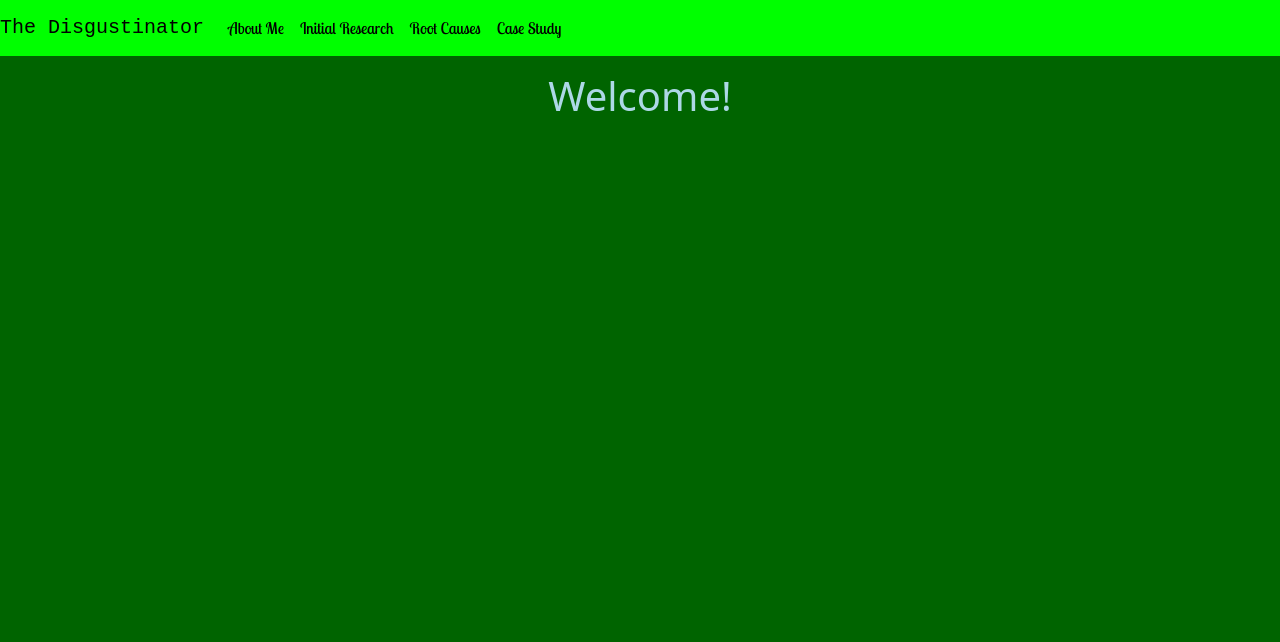
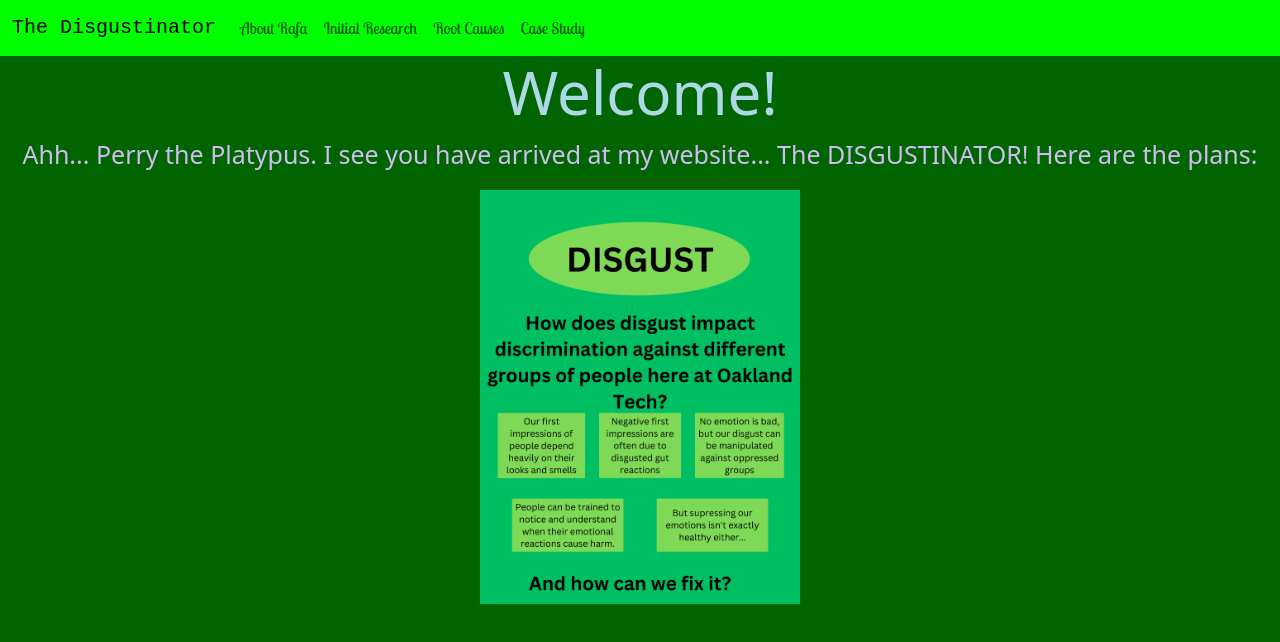
Before and after one commit to stupidcupid135/CS-Capstone, a plain HTML site: page index.html in a window 1280 px wide. Drawn offline with nearby package versions, Linux system fonts and the light colour scheme.

Commit message:
Wednesday 10/11 Update

```diff
--- a/index.html
+++ b/index.html
@@ -20,30 +20,35 @@
         <![endif]-->
 
         <!--Navbar Content-->
-        <nav class="navbar fixed-top navbar-expand-lg navbar-light" style="background-color:#00FF00;">
-            <a class="navbar-brand" href="index.html">The Disgustinator</a>
-
-            <div>
+        <nav class="navbar navbar-expand-lg">
+            <div class="container-fluid">
+              <a class="navbar-brand" href="./index.html">The Disgustinator</a>
+              <button class="navbar-toggler" type="button" data-bs-toggle="collapse" data-bs-target="#navbarSupportedContent" aria-controls="navbarSupportedContent" aria-expanded="false" aria-label="Toggle navigation">
+                <span class="navbar-toggler-icon"></span>
+              </button>
+              <div class="collapse navbar-collapse" id="navbarSupportedContent">
                 <ul class="navbar-nav me-auto mb-2 mb-lg-0">
                   <li class="nav-item">
-                        <a class="nav-link active" aria-current="page" href="AboutRafa.html">About Me</a>
+                    <a class="nav-link" href="./AboutRafa.html">About Rafa</a>
                   </li>
                   <li class="nav-item">
-                        <a class="nav-link active" aria-current="page" href="InitialResearchRafa.html">Initial Research</a>
+                    <a class="nav-link" href="./InitialResearchRafa.html">Initial Research</a>
                   </li>
                   <li class="nav-item">
-                        <a class="nav-link active" aria-current="page" href="RootCausesRafa.html">Root Causes</a>
+                    <a class="nav-link" href="./RootCausesRafa.html">Root Causes</a>
                   </li>
                   <li class="nav-item">
-                        <a class="nav-link active" aria-current="page" href="CaseStudyRafa.html">Case Study</a>
+                    <a class="nav-link" href="./CaseStudyRafa.html">Case Study</a>
                   </li>
                 </ul>
               </div>
-        </nav> <br> <br>
+            </div>
+        </nav>
 
         <!--Start Page Content Here-->
-        <br><h1>Welcome!</h1>
-
+        <h1>Welcome!</h1>
+        <p>Ahh... Perry the Platypus. I see you have arrived at my website... The DISGUSTINATOR! Here are the plans:</p>
+        <img src="./CapstoneProposalPoster.png" alt="My Capstone Research Proposal Poster" class="center">
 
         <script src="script.js" async defer></script>
         <script src="https://cdn.jsdelivr.net/npm/bootstrap@5.3.2/dist/js/bootstrap.bundle.min.js" integrity="sha384-C6RzsynM9kWDrMNeT87bh95OGNyZPhcTNXj1NW7RuBCsyN/o0jlpcV8Qyq46cDfL" crossorigin="anonymous"></script>
--- a/style.css
+++ b/style.css
@@ -1,3 +1,7 @@
+/*Navbar*/
+.navbar {
+    background-color:#00FF00;
+}
 .nav-link {
     font-family: Lobster, "Lobster Two", cursive;
 }
@@ -5,24 +9,49 @@
     font-family: 'Courier New', Courier, monospace;
 }
 
+/*Body and Text*/
 body {
     background-color: darkgreen;
 }
 h1 {
     text-align: center;
     color: lightblue;
+    text-size-adjust: auto;
+    font-size: 60px;
 }
+p {
+    text-align: center;
+    color: #D0BDF0;
+    text-size-adjust: auto;
+    font-size: 25px;
+}
+
+/*Images, Videos, Etc*/
+.center {
+    display: block;
+    margin-left: auto;
+    margin-right: auto;
+    width: 50%;
+}
+img {
+    max-width: 25%;
+    max-height: 25%;
+}
+
+/*Scroll Bar*/
 .scroller {
     scrollbar-color: purple lightgreen;
     overflow-y: scroll;
     scrollbar-width: thin;
 }
-
 .scroller::-webkit-scrollbar-track  {
     background-color: purple;
 }
-
 .scroller::-webkit-scrollbar-thumb {
     height: 30px;
     background-color: lightgreen;
 }
+html {
+    overflow: -moz-scrollbars-vertical;
+    overflow-y: scroll;
+}
```
Also changed, not shown: AboutRafa.html (+21 -10 lines), CaseStudyRafa.html (+13 -9 lines), InitialResearchRafa.html (+13 -9 lines), RootCausesRafa.html (+13 -9 lines), CapstoneProposalPoster.png (added). Lines whose indentation alone changed are shown as unchanged.
